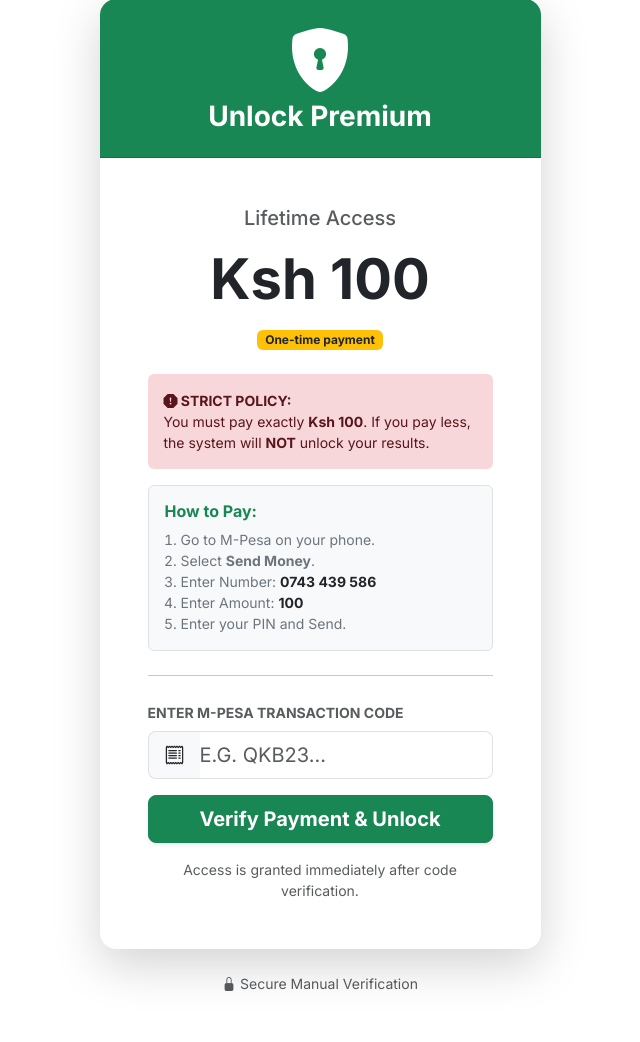
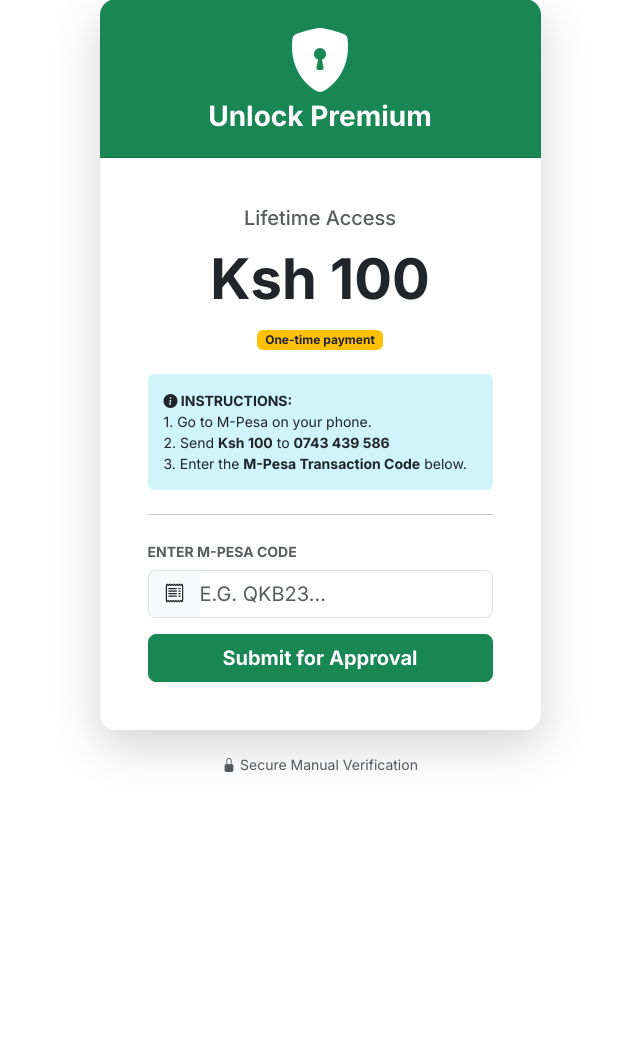
Before and after one commit to Ric207/course-reviews, a Django app: page /students/payment/ in a window 1280 px wide. Shown: the part 129-1171 px from the top of the page, without its empty margins (320-960 px from the left). After the commit the page ends 901 px from the top, so only its background shows below. Run offline with Django 5.2, Linux system fonts and the light colour scheme; the visitor is signed in with stand-in values (Sample User, id 1); data comes from the database, SQL or seed files in the repository.

Commit message:
Switch to strict admin approval payment

```diff
--- a/students/templates/students/payment.html
+++ b/students/templates/students/payment.html
@@ -25,37 +25,72 @@
                 </div>
 
                 <div class="card-body p-4 p-md-5">
+
+                    <!-- CHECK PAYMENT STATUS -->
+                    {% if payment.transaction_code and not payment.has_paid %}
+
+                        <!-- STATE 1: PENDING VERIFICATION -->
+                        <div class="text-center animate-fade-in">
+                            <div class="spinner-border text-warning mb-3" role="status" style="width: 3rem; height: 3rem;"></div>
+                            <h4 class="fw-bold text-warning">Verification Pending</h4>
+
+                            <p class="text-muted mb-4">
+                                We have received your code: <br>
+                                <span class="badge bg-light text-dark border fs-5 mt-2">{{ payment.transaction_code }}</span>
+                            </p>
+
+                            <div class="alert alert-warning bg-opacity-10 border-warning border-opacity-25 small text-start">
+                                <strong><i class="bi bi-clock-history"></i> Please Wait:</strong><br>
+                                The admin is currently verifying your payment against M-Pesa records. This typically takes <strong>5 to 30 minutes</strong>.
+                            </div>
+
+                            <div class="d-grid gap-2 mt-4">
+                                <a href="{% url 'students:payment' %}" class="btn btn-dark shadow-sm">
+                                    <i class="bi bi-arrow-clockwise"></i> Refresh Status
+                                </a>
+                            </div>
+
+                            <hr class="my-4">
+
+                            <p class="small text-muted mb-2">Made a mistake?</p>
+                            <button class="btn btn-sm btn-outline-secondary" type="button" data-bs-toggle="collapse" data-bs-target="#correctCode">
+                                Enter a Different Code
+                            </button>
+
+                            <!-- Hidden form to correct mistakes -->
+                            <div class="collapse mt-3" id="correctCode">
+                                <form method="POST">
+                                    {% csrf_token %}
+                                    <div class="input-group">
+                                        <input type="text" name="mpesa_code" class="form-control" placeholder="New Code (e.g. QKB...)" required style="text-transform: uppercase;" minlength="10" maxlength="10">
+                                        <button class="btn btn-primary">Update</button>
+                                    </div>
+                                </form>
+                            </div>
+                        </div>
+
+                    {% else %}
+
+                        <!-- STATE 2: PAYMENT FORM (Not paid yet) -->
                         <div class="text-center mb-4">
                             <h5 class="text-muted mb-3">Lifetime Access</h5>
                             <h1 class="display-4 fw-bold text-dark">Ksh 100</h1>
                             <span class="badge bg-warning text-dark mt-2">One-time payment</span>
                         </div>
 
-                    <!-- STRICT WARNING -->
-                    <div class="alert alert-danger border-0 small">
-                        <strong><i class="bi bi-exclamation-octagon-fill"></i> STRICT POLICY:</strong><br>
-                        You must pay exactly <strong>Ksh 100</strong>.
-                        If you pay less, the system will <strong>NOT</strong> unlock your results.
-                    </div>
-
-                    <div class="bg-light p-3 rounded mb-4 border">
-                        <h6 class="fw-bold text-success mb-2">How to Pay:</h6>
-                        <ol class="mb-0 ps-3 small text-secondary">
-                            <li>Go to M-Pesa on your phone.</li>
-                            <li>Select <strong>Send Money</strong>.</li>
-                            <li>Enter Number: <strong class="text-dark">0743 439 586</strong></li>
-                            <li>Enter Amount: <strong class="text-dark">100</strong></li>
-                            <li>Enter your PIN and Send.</li>
-                        </ol>
+                        <div class="alert alert-info border-0 text-dark small">
+                            <strong><i class="bi bi-info-circle-fill"></i> INSTRUCTIONS:</strong><br>
+                            1. Go to M-Pesa on your phone.<br>
+                            2. Send <strong>Ksh 100</strong> to <strong>0743 439 586</strong><br>
+                            3. Enter the <strong>M-Pesa Transaction Code</strong> below.
                         </div>
 
                         <hr class="my-4">
 
-                    <!-- MANUAL CODE FORM -->
                         <form method="POST" id="paymentForm">
                             {% csrf_token %}
 
-                        <label class="form-label fw-bold small text-muted">ENTER M-PESA TRANSACTION CODE</label>
+                            <label class="form-label fw-bold small text-muted">ENTER M-PESA CODE</label>
                             <div class="input-group input-group-lg mb-3">
                                 <span class="input-group-text bg-light border-end-0"><i class="bi bi-receipt"></i></span>
                                 <input type="text" name="mpesa_code" class="form-control border-start-0 ps-0"
@@ -66,14 +101,11 @@
 
                             <div class="d-grid">
                                 <button type="submit" class="btn btn-success btn-lg fw-bold shadow-sm" id="payButton">
-                                Verify Payment & Unlock
+                                    Submit for Approval
                                 </button>
                             </div>
                         </form>
-
-                    <p class="text-center small text-muted mt-3 mb-0">
-                        Access is granted immediately after code verification.
-                    </p>
+                    {% endif %}
                 </div>
             </div>
 
@@ -85,12 +117,20 @@
     </div>
 </div>
 
-<!-- JavaScript to show loading state -->
+<style>
+    .animate-fade-in { animation: fadeIn 0.5s ease-in; }
+    @keyframes fadeIn { from { opacity: 0; } to { opacity: 1; } }
+</style>
+
+<!-- JavaScript to show loading state on button click -->
 <script>
-    document.getElementById('paymentForm').addEventListener('submit', function() {
+    const form = document.getElementById('paymentForm');
+    if (form) {
+        form.addEventListener('submit', function() {
             var btn = document.getElementById('payButton');
             btn.disabled = true;
-        btn.innerHTML = '<span class="spinner-border spinner-border-sm me-2" role="status" aria-hidden="true"></span> Verifying...';
+            btn.innerHTML = '<span class="spinner-border spinner-border-sm me-2" role="status" aria-hidden="true"></span> Submitting...';
         });
+    }
 </script>
 {% endblock %}
--- a/students/views.py
+++ b/students/views.py
@@ -95,36 +95,42 @@ def enter_grades(request):
 @login_required
 def payment_page(request):
     """
-    Manual Payment verification.
-    Accepts M-Pesa Transaction Code (e.g., QKB...) and unlocks account.
+    STRICT MANUAL PAYMENT:
+    1. User enters code.
+    2. System saves code.
+    3. Admin must manually approve in /admin/ to set has_paid=True.
     """
+    # Get the user's payment record
+    payment, created = Payment.objects.get_or_create(user=request.user)
+
+    # If Admin has already approved, send them to results
+    if payment.has_paid:
+        return redirect('students:results')
+
     if request.method == 'POST':
         mpesa_code = request.POST.get('mpesa_code', '').strip().upper()
 
-        # 1. Validation: Code must be 10 chars (e.g. QKB...)
+        # 1. Validation
         if len(mpesa_code) == 10 and mpesa_code.isalnum():
 
-            # 2. Check if Code Used (Prevent Sharing)
-            if Payment.objects.filter(transaction_code=mpesa_code).exists():
-                # Allow user to re-enter their own code if they got locked out, but block others
-                existing = Payment.objects.get(transaction_code=mpesa_code)
-                if existing.user != request.user:
-                    messages.error(request, "This code has already been used!")
-                    return render(request, 'students/payment.html')
+            # 2. Duplicate Check
+            if Payment.objects.filter(transaction_code=mpesa_code).exclude(user=request.user).exists():
+                messages.error(request, "This Transaction Code has already been used by another student!")
+                return redirect('students:payment')
 
-            # 3. Success: Unlock Account
-            payment, created = Payment.objects.get_or_create(user=request.user)
-            payment.has_paid = True
+            # 3. SAVE ONLY (Do NOT set has_paid=True)
             payment.transaction_code = mpesa_code
+            payment.has_paid = False # Strict Mode: Remains False until you approve
             payment.save()
 
-            messages.success(request, f"Code {mpesa_code} Verified! Welcome to Premium.")
-            return redirect('students:results')
+            messages.info(request, f"Code {mpesa_code} submitted successfully! Please wait for Admin approval.")
+            return redirect('students:payment') # Reload page to show pending state
 
         else:
-            messages.error(request, "Invalid Code. Please enter the 10-digit M-Pesa transaction code.")
+            messages.error(request, "Invalid Code. Please enter the 10-digit M-Pesa code.")
 
-    return render(request, 'students/payment.html')
+    # Pass the payment object to template so we can show "Pending" status
+    return render(request, 'students/payment.html', {'payment': payment})
 
 # ==========================================
 # FEATURES
```
Lines whose indentation alone changed are shown as unchanged.
